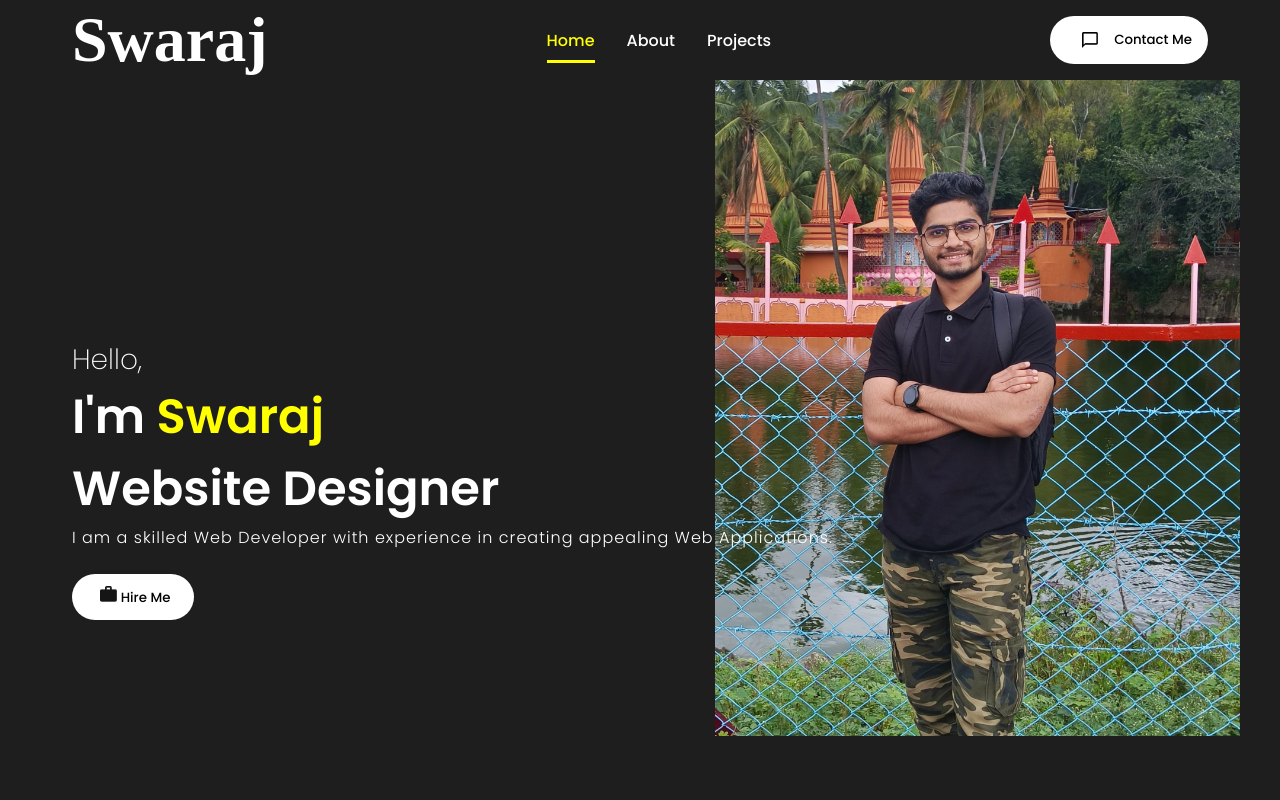
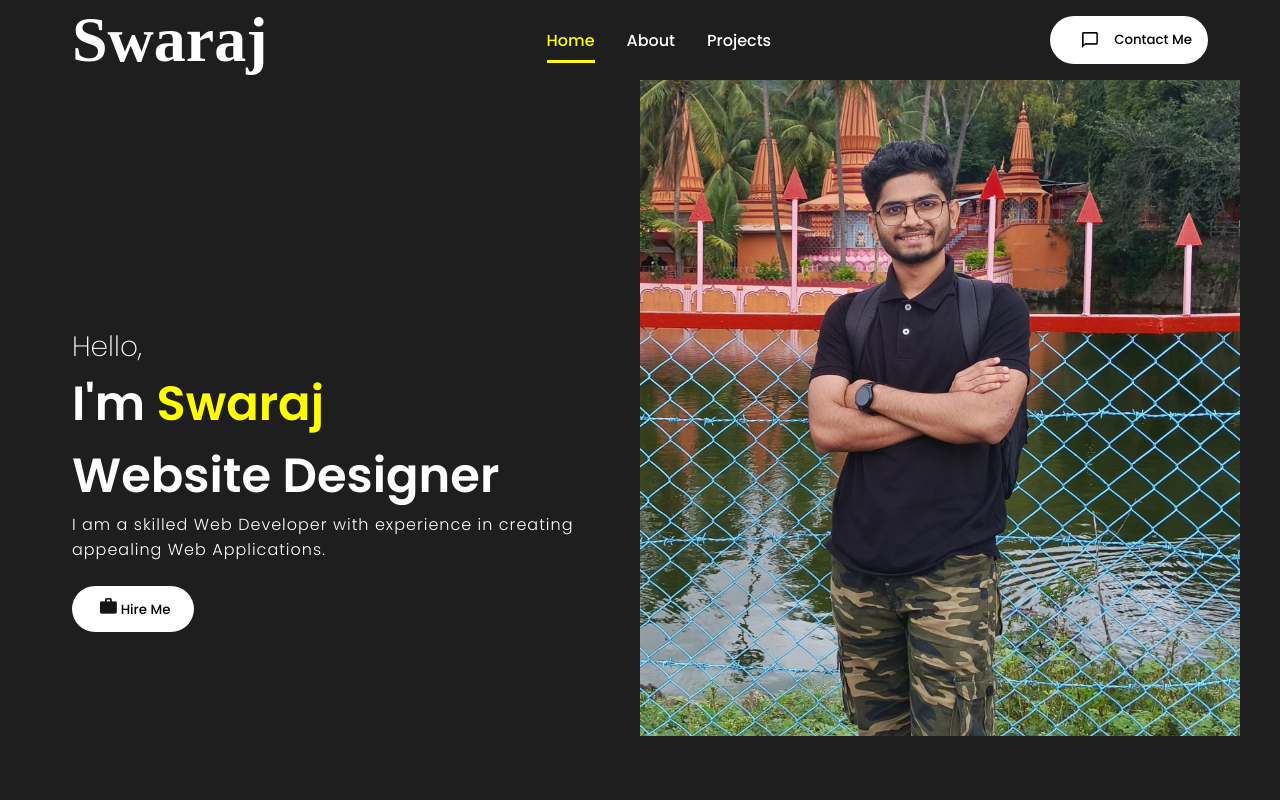
Before and after one commit to swarajmhatre/swarajmhatre_portfolio, a React (Create React App) app: page / in a window 1280 px wide. Shown: the top 800 px of the page. Built offline with nearby package versions, Linux system fonts and the light colour scheme; a web font is replaced by a local one.

Commit message:
add some fixes more

```diff
--- a/src/components/Intro/intro.css
+++ b/src/components/Intro/intro.css
@@ -10,6 +10,7 @@
 .bg{
     position: absolute;
     top: -4rem;
+    width: 50%;
     right: 0;
     z-index: -1;
     padding-top: 2rem;
@@ -19,7 +20,7 @@
 
 .introContent{
     height: 100vh;
-    width: 100vw;
+    width: 50%;
     padding: 2rem;
     font-size: 3rem;
     font-weight: 700;
```
